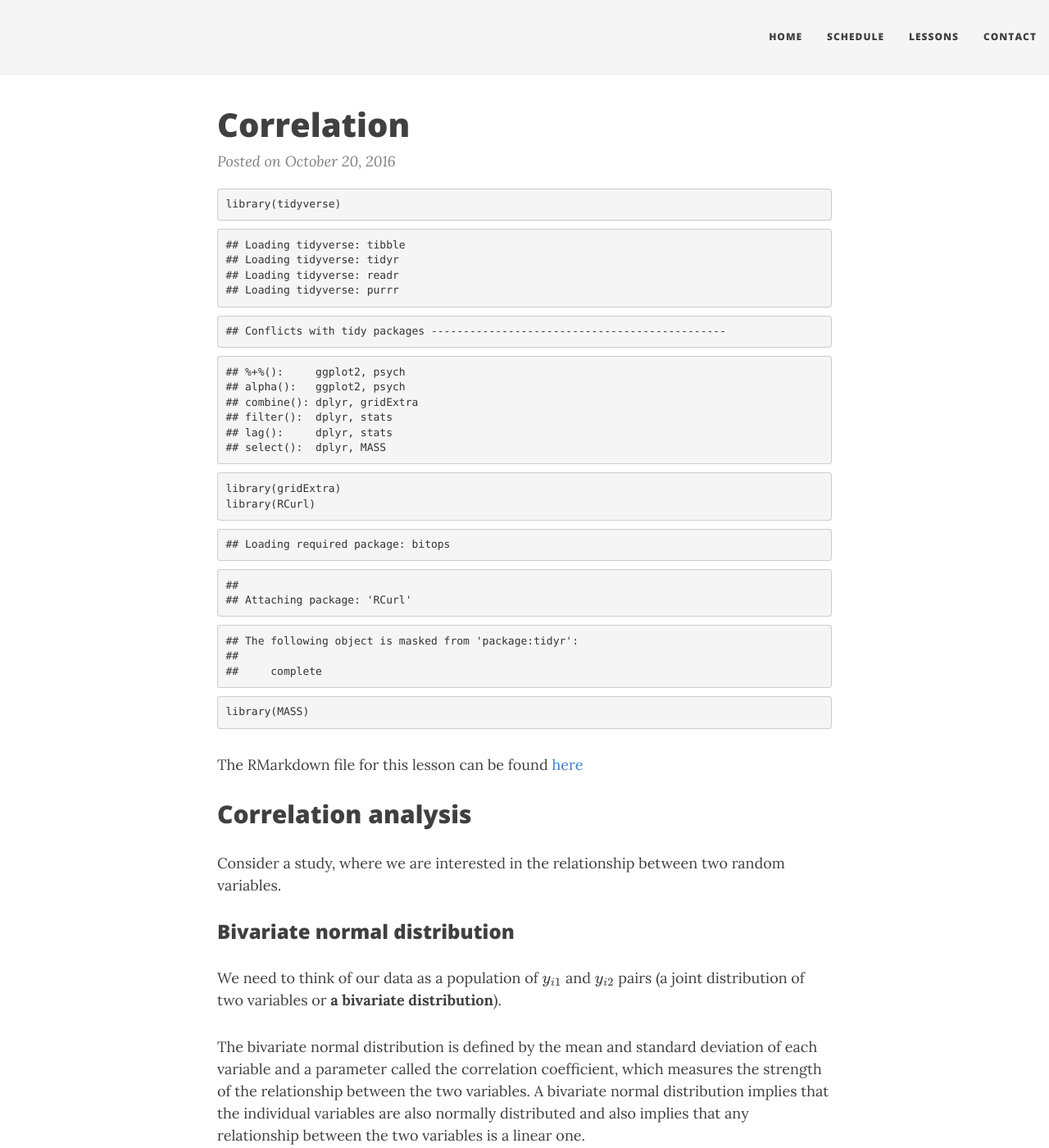
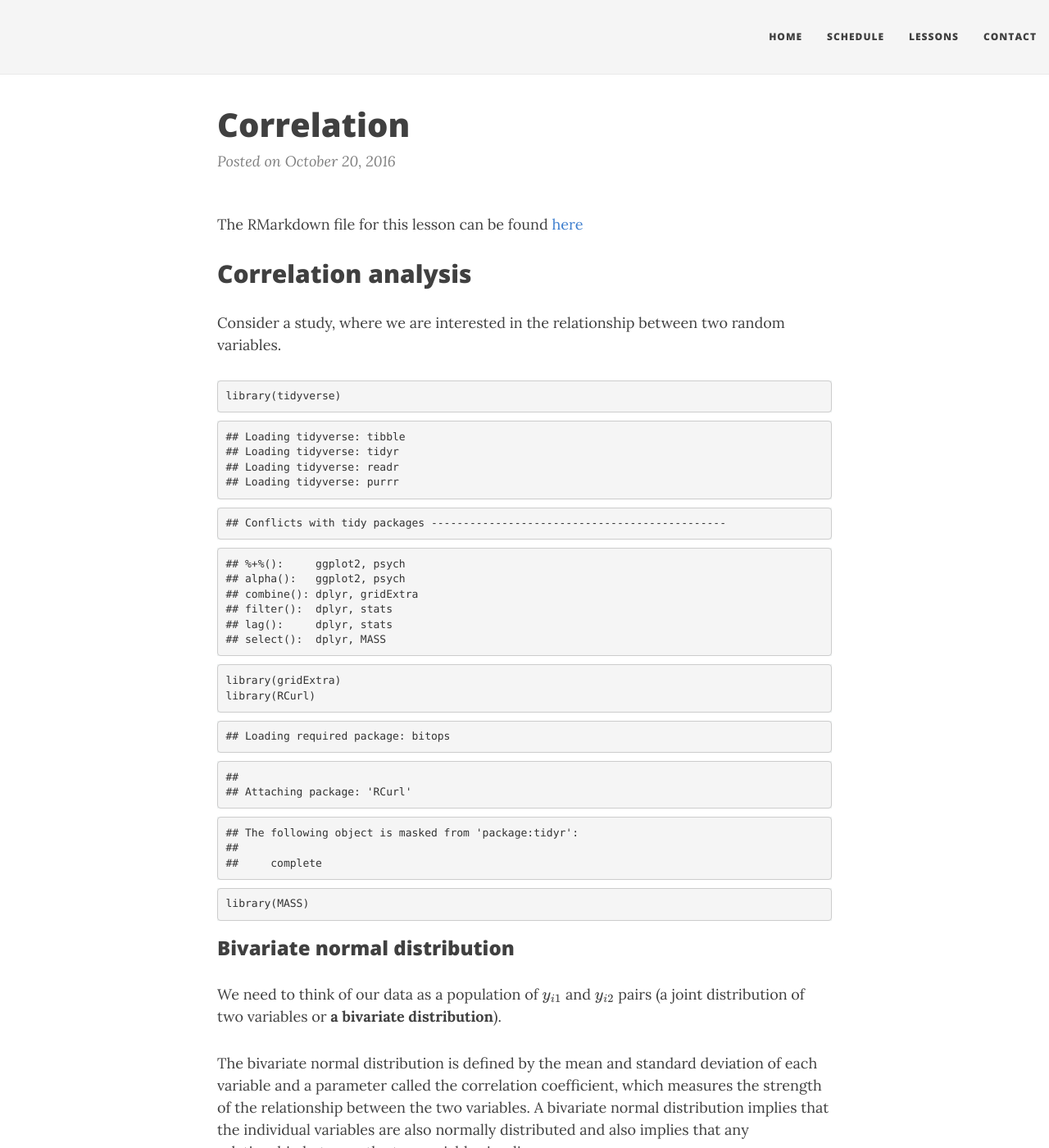
Before and after one commit to chrischizinski/SNR_R_Group, a Jekyll site: the page built from _posts/2016-10-20-Correlation.md, in a window 1280 px wide and 1400 px high. Shown: the whole window at 82% size. Built offline with Jekyll 4.4.1, drawn with Linux system fonts in a browser that asks for light colours; nearby versions of some CDN libraries; formulas are drawn with MathJax 3; comment, search, counter and statistics services are not loaded; some of the changed lines change nothing that is shown.

Commit message:
page update

```diff
--- a/_posts/2016-10-20-Correlation.md
+++ b/_posts/2016-10-20-Correlation.md
@@ -5,6 +5,11 @@ tags: [R, correlation, parametric, non-parametric]
 ---
 
 
+The RMarkdown file for this lesson can be found [here](https://raw.githubusercontent.com/chrischizinski/SNR_R_Group/master/Rmd/2016-10-20-Correlation.Rmd)
+
+## Correlation analysis
+
+Consider a study, where we are interested in the relationship between two random variables.
 
 
 {% highlight r %}
@@ -71,12 +76,6 @@ library(RCurl)
 library(MASS)
 {% endhighlight %}
 
-
-The RMarkdown file for this lesson can be found [here](https://raw.githubusercontent.com/chrischizinski/SNR_R_Group/master/Rmd/2016-10-20-Correlation.Rmd)
-
-## Correlation analysis
-
-Consider a study, where we are interested in the relationship between two random variables.
 
 ### Bivariate normal distribution
 
```
